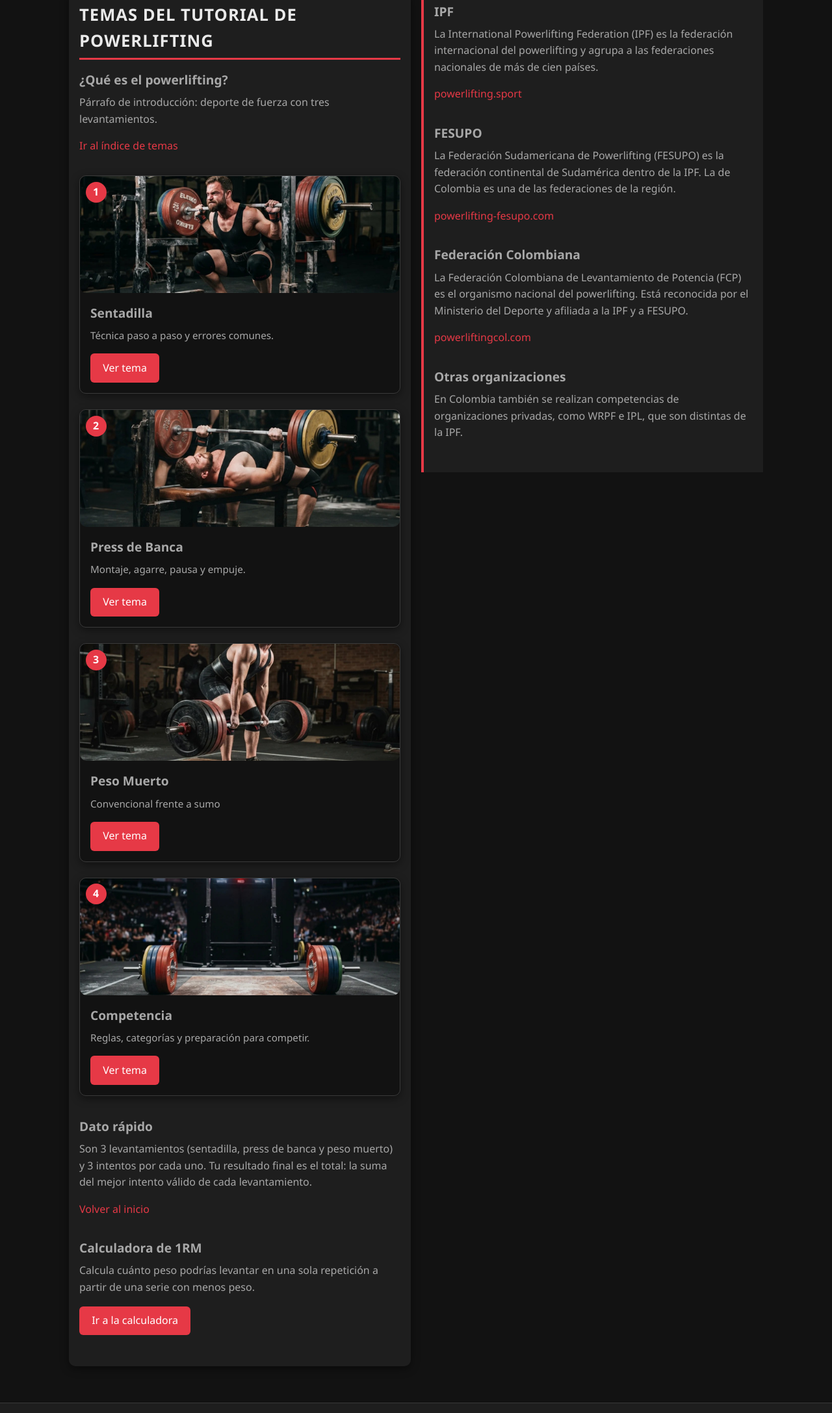
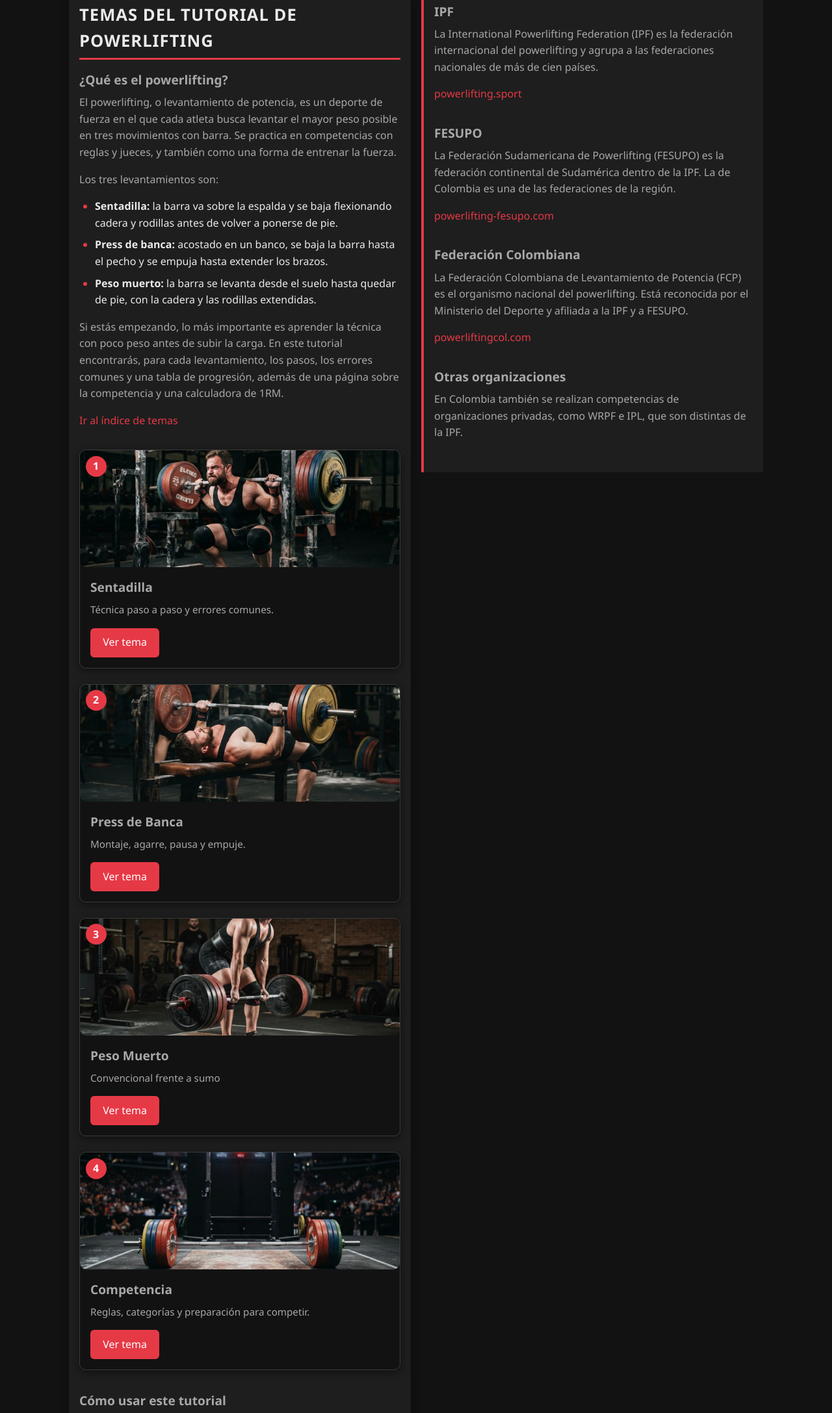
Before and after one commit to Andresfcm21/tutorial_powerlifting, a plain HTML site: page index.html in a window 1280 px wide. Shown: the part 240-2415 px from the top of the page at 65% size. Drawn offline with Linux system fonts and the light colour scheme.

Commit message:
Mejorar introduccion del index y agregar guia de uso
Se amplia la seccion introduccion con la definicion del powerlifting y los tres levantamientos. Se reemplaza el dato rapido, repetido en competencia.html, por la seccion Como usar este tutorial con una lista ordenada. Se corrige estilos.css restaurando la regla box-sizing.

```diff
--- a/index.html
+++ b/index.html
@@ -36,11 +36,21 @@
 
                 <section id="introduccion">
                     <h3>¿Qué es el powerlifting?</h3>
-                        <p>
-                        Párrafo de introducción: deporte de fuerza con tres levantamientos.</p>
-                        <p>
-                            <a href="#temas">Ir al índice de temas</a>
-                        </p>   <!-- ancla interna -->
+                    <p>
+                        El powerlifting, o levantamiento de potencia, es un deporte de fuerza en el que cada atleta busca levantar el mayor peso posible en tres movimientos con barra. Se practica en competencias con reglas y jueces, y también como una forma de entrenar la fuerza.
+                    </p>
+                    <p>Los tres levantamientos son:</p>
+                    <ul>
+                        <li><strong>Sentadilla:</strong> la barra va sobre la espalda y se baja flexionando cadera y rodillas antes de volver a ponerse de pie.</li>
+                        <li><strong>Press de banca:</strong> acostado en un banco, se baja la barra hasta el pecho y se empuja hasta extender los brazos.</li>
+                        <li><strong>Peso muerto:</strong> la barra se levanta desde el suelo hasta quedar de pie, con la cadera y las rodillas extendidas.</li>
+                    </ul>
+                    <p>
+                        Si estás empezando, lo más importante es aprender la técnica con poco peso antes de subir la carga. En este tutorial encontrarás, para cada levantamiento, los pasos, los errores comunes y una tabla de progresión, además de una página sobre la competencia y una calculadora de 1RM.
+                    </p>
+                    <p>
+                        <a href="#temas">Ir al índice de temas</a>
+                    </p>   <!-- ancla interna -->
                 </section>
 
                 <section id="temas">
@@ -100,10 +110,15 @@
                 </section>
 
 
-                <section id="resumen">
-                    <h3>Dato rápido</h3>
-                    <p>Son 3 levantamientos (sentadilla, press de banca y peso muerto) y 3 intentos por cada uno. Tu resultado final es el total: la suma del mejor intento válido de cada levantamiento.</p>
-                    <p><a href="#introduccion">Volver al inicio</a></p>
+                <section id="como-usar">
+                    <h3>Cómo usar este tutorial</h3>
+                    <ol class="pasos">
+                        <li>Lee la introducción y conoce los tres levantamientos.</li>
+                        <li>Elige un tema en el índice y abre su página.</li>
+                        <li>Sigue los pasos y revisa los errores comunes antes de practicar.</li>
+                        <li>Usa la tabla de progresión para planear tus semanas de entrenamiento.</li>
+                        <li>Estima tu fuerza máxima en la <a href="calculadora.html">calculadora de 1RM</a> y consulta la página de competencia si quieres participar.</li>
+                    </ol>
                 </section>
 
 
```
